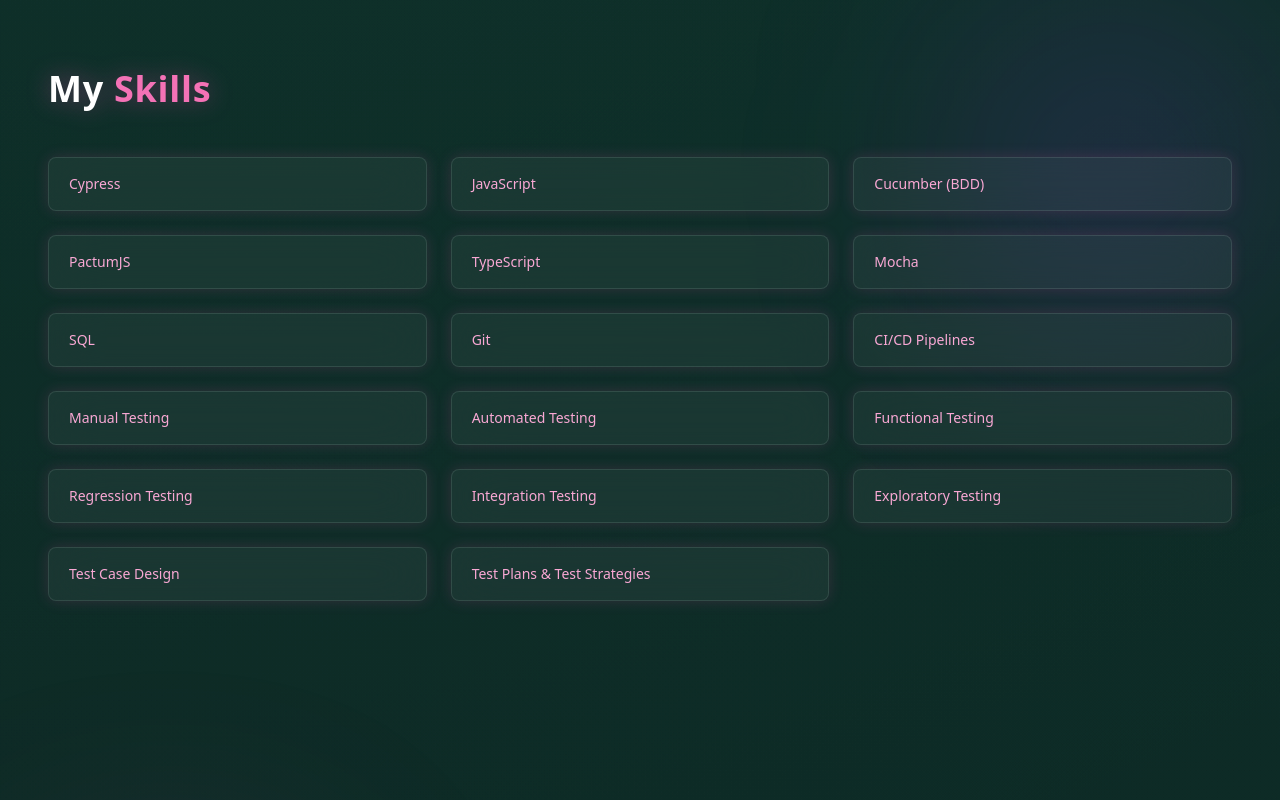
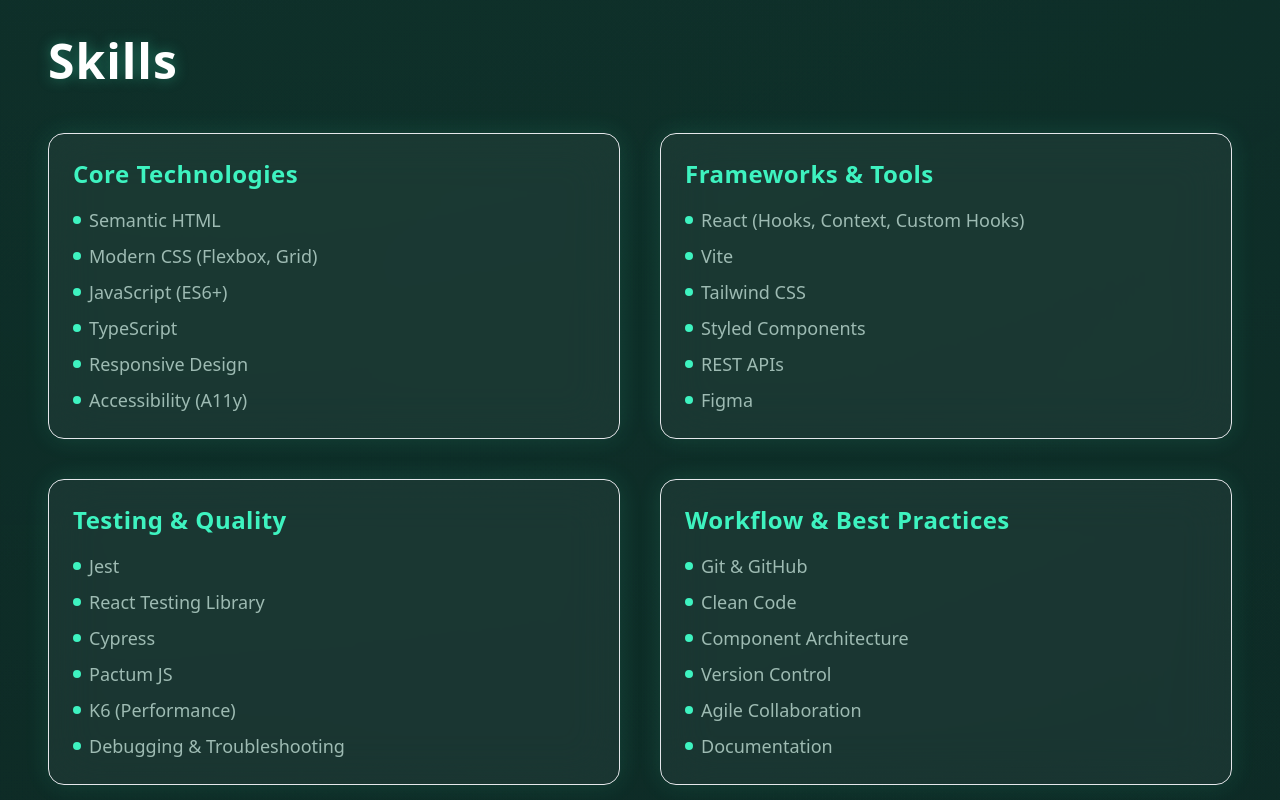
Before and after one commit to andradeg-luiza/personalpage, a React (Vite) app: page / in a window 1280 px wide. Shown: the part 1740-2540 px from the top of the page. Built offline with nearby package versions, Linux system fonts and the light colour scheme.

Commit message:
refactor(skills): simplify skill groups while keeping essential tools and technologies

```diff
--- a/src/sections/skills/skills.tsx
+++ b/src/sections/skills/skills.tsx
@@ -1,68 +1,90 @@
-import { motion } from "framer-motion";
-import { skills } from "../../assets/data/skills";
+const skillGroups = [
+  {
+    title: "Core Technologies",
+    items: [
+      "Semantic HTML",
+      "Modern CSS (Flexbox, Grid)",
+      "JavaScript (ES6+)",
+      "TypeScript",
+      "Responsive Design",
+      "Accessibility (A11y)",
+    ],
+  },
+  {
+    title: "Frameworks & Tools",
+    items: [
+      "React (Hooks, Context, Custom Hooks)",
+      "Vite",
+      "Tailwind CSS",
+      "Styled Components",
+      "REST APIs",
+      "Figma",
+    ],
+  },
+  {
+    title: "Testing & Quality",
+    items: [
+      "Jest",
+      "React Testing Library",
+      "Cypress",
+      "Pactum JS",
+      "K6 (Performance)",
+      "Debugging & Troubleshooting",
+    ],
+  },
+  {
+    title: "Workflow & Best Practices",
+    items: [
+      "Git & GitHub",
+      "Clean Code",
+      "Component Architecture",
+      "Version Control",
+      "Agile Collaboration",
+      "Documentation",
+    ],
+  },
+];
 
 export default function Skills() {
   return (
-    <section
-      id="skills"
-      className="
-        py-32 px-6 max-w-7xl mx-auto
-        relative
-      "
-    >
-      {/* Glow decorativo */}
-      <div
-        className="
-          absolute top-20 right-0 w-72 h-72
-          bg-purple-600/20 blur-[120px] rounded-full pointer-events-none
-        "
-      ></div>
+    <section id="skills" className="soft-container py-24">
+      <h2 className="text-4xl md:text-5xl font-bold mb-12 neon-heading text-center md:text-left">
+        Skills
+      </h2>
 
-      {/* Título animado */}
-      <motion.h2
-        initial={{ opacity: 0, y: 40 }}
-        whileInView={{ opacity: 1, y: 0 }}
-        transition={{ duration: 0.7, ease: "easeOut" }}
-        viewport={{ once: true }}
-        className="
-          text-4xl font-bold text-white mb-12
-          drop-shadow-[0_0_12px_rgba(255,77,184,0.35)]
-          relative z-10
-        "
-      >
-        My <span className="text-pink-400">Skills</span>
-      </motion.h2>
-
-      {/* Grid de skills */}
-      <motion.div
-        initial={{ opacity: 0, y: 40 }}
-        whileInView={{ opacity: 1, y: 0 }}
-        transition={{ duration: 0.7, ease: "easeOut", delay: 0.1 }}
-        viewport={{ once: true }}
-        className="
-          grid grid-cols-1 sm:grid-cols-2 lg:grid-cols-3
-          gap-6 relative z-10
-        "
-      >
-        {skills.map((skill, index) => (
-          <motion.div
-            key={index}
-            whileHover={{ scale: 1.03 }}
-            transition={{ duration: 0.2 }}
+      <div className="grid grid-cols-1 md:grid-cols-2 gap-10">
+        {skillGroups.map((group) => (
+          <div
+            key={group.title}
             className="
-              px-5 py-4 rounded-lg
+              border border-[var(--accent-green)]/30 rounded-2xl p-6
               bg-white/5 backdrop-blur-xl
-              border border-white/10
-              shadow-[0_0_15px_rgba(255,77,184,0.15)]
-              hover:shadow-[0_0_25px_rgba(255,77,184,0.35)]
-              transition-all
-              text-pink-300 font-medium text-sm
+              shadow-[0_0_25px_rgba(62,243,192,0.12)]
+              transition-all duration-300
+              hover:shadow-[0_0_35px_rgba(62,243,192,0.22)]
             "
           >
-            {skill.name}
-          </motion.div>
+            <h3 className="text-2xl font-semibold text-[var(--accent-green)] mb-4">
+              {group.title}
+            </h3>
+
+            <ul className="space-y-2 text-[var(--text-muted)] text-lg">
+              {group.items.map((item) => (
+                <li
+                  key={item}
+                  className="
+                    flex items-center gap-2
+                    before:content-[''] before:w-2 before:h-2
+                    before:rounded-full before:bg-[var(--accent-green)]
+                  "
+                >
+                  {item}
+                </li>
+              ))}
+            </ul>
+          </div>
         ))}
-      </motion.div>
+      </div>
     </section>
   );
 }
```
